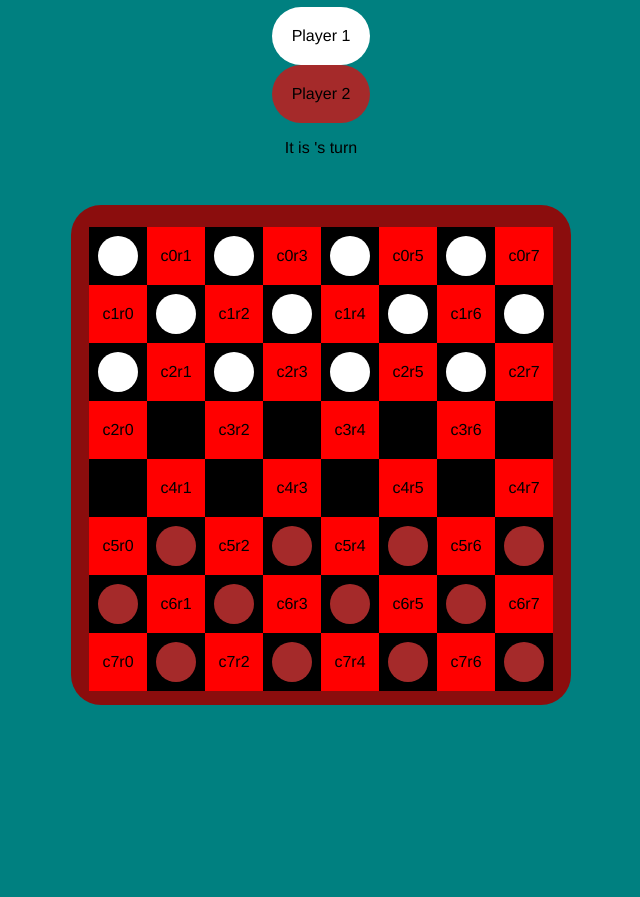
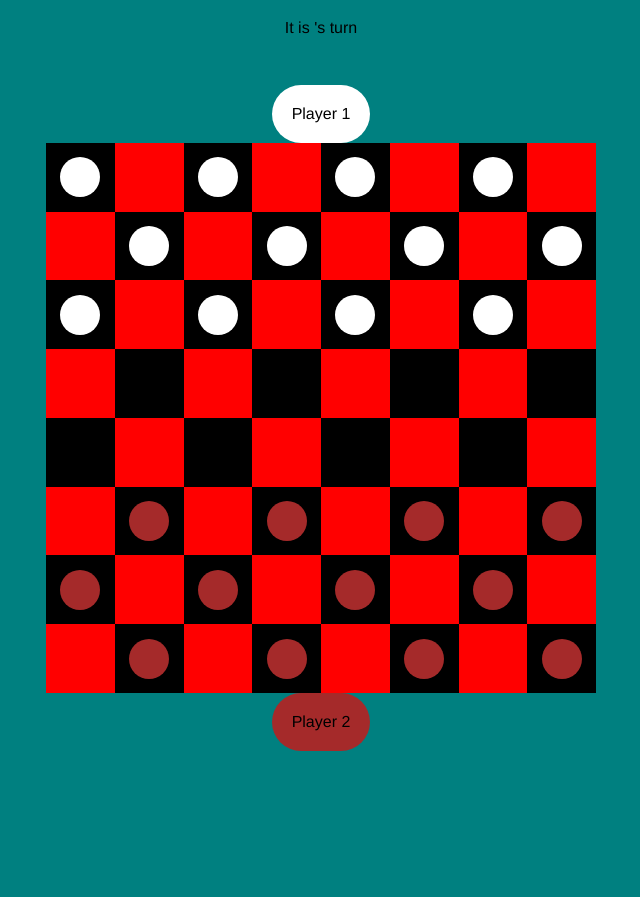
Before and after one commit to JackH-GA/Unit-1-project-Checkers, a plain HTML site: page index.html in a window 1280 px wide. Shown: the part 265-1162 px from the top of the page, without its empty margins (319-959 px from the left). Drawn offline with Linux system fonts and the light colour scheme.

Commit message:
defined constants in js

```diff
--- a/index.html
+++ b/index.html
@@ -8,124 +8,124 @@
         <script src="script.js"></script>
     </head>
     <body>
-    <h1 id="gameName">Checkers</h1>
-    <player1>Player 1</player1>
-    <player2>Player 2</player2>
+        <h1 class="gameName">Checkers</h1>
         <p>It is <span id="player"></span>'s turn</p>
         <p id="info-display"></p>
-    <checkBoard>
-        <div class="black" id="square">
-            <div class="p1Piece"></div>
+        <player1>Player 1</player1>
+        <div class="checkBoard">
+            <div class="black square" id="0">
+                <div class="p1Piece" draggable="true"></div>
             </div>
-        <div class="red" id="square">c0r1</div>
-        <div class="black" id="square">
-            <div class="p1Piece"></div>
+            <div class="red square" id="1"></div>
+            <div class="black square" id="2">
+                <div class="p1Piece" draggable="true"></div>
             </div>
-        <div class="red" id="square">c0r3</div>
-        <div class="black" id="square">
-            <div class="p1Piece"></div>
+            <div class="red square" id="3"></div>
+            <div class="black square" id="4">
+                <div class="p1Piece" draggable="true"></div>
             </div>
-        <div class="red" id="square">c0r5</div>
-        <div class="black" id="square">
-            <div class="p1Piece"></div>
+            <div class="red square" id="5"></div>
+            <div class="black square" id="6">
+                <div class="p1Piece" draggable="true"></div>
             </div>
-        <div class="red" id="square">c0r7</div>
-        <div class="red" id="square">c1r0</div>
-        <div class="black" id="square">
-            <div class="p1Piece"></div>
+            <div class="red square" id="7"></div>
+            <div class="red square" id="8"></div>
+            <div class="black square" id="9">
+                <div class="p1Piece" draggable="true"></div>
             </div>
-        <div class="red" id="square">c1r2</div>
-        <div class="black" id="square">
-            <div class="p1Piece"></div>
+            <div class="red square" id="10"></div>
+            <div class="black square" id="11">
+                <div class="p1Piece" draggable="true"></div>
             </div>
-        <div class="red" id="square">c1r4</div>
-        <div class="black" id="square">
-            <div class="p1Piece"></div>
+            <div class="red square" id="12"></div>
+            <div class="black square" id="13">
+                <div class="p1Piece" draggable="true"></div>
             </div>
-        <div class="red" id="square">c1r6</div>
-        <div class="black" id="square">
-            <div class="p1Piece"></div>
+            <div class="red square" id="14"></div>
+            <div class="black square" id="15">
+                <div class="p1Piece" draggable="true"></div>
             </div>
-        <div class="black" id="square">
-            <div class="p1Piece"></div>
+            <div class="black square" id="16">
+                <div class="p1Piece" draggable="true"></div>
             </div>
-        <div class="red" id="square">c2r1</div>
-        <div class="black" id="square">
-            <div class="p1Piece"></div>
+            <div class="red square" id="17"></div>
+            <div class="black square" id="18">
+                <div class="p1Piece" draggable="true"></div>
             </div>
-        <div class="red" id="square">c2r3</div>
-        <div class="black" id="square">
-            <div class="p1Piece"></div>
+            <div class="red square" id="19"></div>
+            <div class="black square" id="20">
+                <div class="p1Piece" draggable="true"></div>
             </div>
-        <div class="red" id="square">c2r5</div>
-        <div class="black" id="square">
-            <div class="p1Piece"></div>
+            <div class="red square" id="21"></div>
+            <div class="black square" id="22">
+                <div class="p1Piece" draggable="true"></div>
             </div>
-        <div class="red" id="square">c2r7</div>
-        <div class="red" id="square">c2r0</div>
-        <div class="black" id="square">c3r1</div>
-        <div class="red" id="square">c3r2</div>
-        <div class="black" id="square">c3r3</div>
-        <div class="red" id="square">c3r4</div>
-        <div class="black" id="square">c3r5</div>
-        <div class="red" id="square">c3r6</div>
-        <div class="black" id="square">c3r7</div>
-        <div class="black" id="square">c4r0</div>
-        <div class="red" id="square">c4r1</div>
-        <div class="black" id="square">c4r2</div>
-        <div class="red" id="square">c4r3</div>
-        <div class="black" id="square">c4r4</div>
-        <div class="red" id="square">c4r5</div>
-        <div class="black" id="square">c4r6</div>
-        <div class="red" id="square">c4r7</div>
-        <div class="red" id="square">c5r0</div>
-        <div class="black" id="square">
+            <div class="red square" id="23"></div>
+            <div class="red square" id="24"></div>
+            <div class="black square" id="25"></div>
+            <div class="red square" id="26"></div>
+            <div class="black square" id="27"></div>
+            <div class="red square" id="28"></div>
+            <div class="black square" id="29"></div>
+            <div class="red square" id="30"></div>
+            <div class="black square" id="31"></div>
+            <div class="black square" id="32"></div>
+            <div class="red square" id="33"></div>
+            <div class="black square" id="34"></div>
+            <div class="red square" id="35"></div>
+            <div class="black square" id="36"></div>
+            <div class="red square" id="37"></div>
+            <div class="black square" id="38"></div>
+            <div class="red square" id="39"></div>
+            <div class="red square" id="40"></div>
+            <div class="black square" id="41">
                 <div class="p2Piece"></div>
             </div>
-        <div class="red" id="square">c5r2</div>
-        <div class="black" id="square">
-            <div class="p2Piece"></div>
+            <div class="red square" id="42"></div>
+            <div class="black square" id="43">
+                <div class="p2Piece" draggable="true"></div>
             </div>
-        <div class="red" id="square">c5r4</div>
-        <div class="black" id="square">
-            <div class="p2Piece"></div>
+            <div class="red square" id="44"></div>
+            <div class="black square" id="45">
+                <div class="p2Piece" draggable="true"></div>
             </div>
-        <div class="red" id="square">c5r6</div>
-        <div class="black" id="square">
-            <div class="p2Piece"></div>
+            <div class="red square" id="46"></div>
+            <div class="black square" id="47">
+                <div class="p2Piece" draggable="true"></div>
             </div>
-        <div class="black" id="square">
-            <div class="p2Piece"></div>
+            <div class="black square" id="48">
+                <div class="p2Piece" draggable="true"></div>
             </div>
-        <div class="red" id="square">c6r1</div>
-        <div class="black" id="square">
-            <div class="p2Piece"></div>
+            <div class="red square" id="49"></div>
+            <div class="black square" id="50">
+                <div class="p2Piece" draggable="true"></div>
             </div>
-        <div class="red" id="square">c6r3</div>
-        <div class="black" id="square">
-            <div class="p2Piece"></div>
+            <div class="red square" id="51"></div>
+            <div class="black square" id="52">
+                <div class="p2Piece" draggable="true"></div>
             </div>
-        <div class="red" id="square">c6r5</div>
-        <div class="black" id="square">
-            <div class="p2Piece"></div>
+            <div class="red square" id="53"></div>
+            <div class="black square" id="54">
+                <div class="p2Piece" draggable="true"></div>
             </div>
-        <div class="red" id="square">c6r7</div>
-        <div class="red" id="square">c7r0</div>
-        <div class="black" id="square">
-            <div class="p2Piece"></div>
+            <div class="red square" id="55"></div>
+            <div class="red square" id="56"></div>
+            <div class="black square" id="57">
+                <div class="p2Piece" draggable="true"></div>
             </div>
-        <div class="red" id="square">c7r2</div>
-        <div class="black" id="square">
-            <div class="p2Piece"></div>
+            <div class="red square" id="58"></div>
+            <div class="black square" id="59">
+                <div class="p2Piece" draggable="true"></div>
             </div>
-        <div class="red" id="square">c7r4</div>
-        <div class="black" id="square">
-            <div class="p2Piece"></div>
+            <div class="red square" id="60"></div>
+            <div class="black square" id="61">
+                <div class="p2Piece" draggable="true"></div>
             </div>
-        <div class="red" id="square">c7r6</div>
-        <div class="black" id="square">
-            <div class="p2Piece"></div>
+            <div class="red square" id="62"></div>
+            <div class="black square" id="63">
+                <div class="p2Piece" draggable="true"></div>
             </div>
-    </chessboard>
+        </div>
+        <player2>Player 2</player2>
 </body>
 </html>
--- a/script.js
+++ b/script.js
@@ -1,19 +1,43 @@
 console.log('script is running')
-const checkBoard = document.querySelector("#checkBoard")
+// these constants will be used for
+const checkBoard = document.getElementsByClassName("checkBoard")
+    // console.log(checkBoard)
 const playerDisplay = document.querySelector("#player")
 const infoDisplay = document.querySelector("#info-display")
 
-let checkArr = [
-    [c0r0, c1r0, c2r0, c3r0, c4r0, c5r0, c6r0, c7r0]
-    [c0r1, c1r1, c2r1, c3r1, c4r1, c5r1, c6r1, c7r1]
-    [c0r2, c1r2, c2r2, c3r2, c4r2, c5r2, c6r2, c7r2]
-    [c0r3, c1r3, c2r3, c3r3, c4r3, c5r3, c6r3, c7r3]
-    [c0r4, c1r4, c2r4, c3r4, c4r4, c5r4, c6r4, c7r4]
-    [c0r5, c1r5, c2r5, c3r5, c4r5, c5r5, c6r5, c7r5]
-    [c0r6, c1r6, c2r6, c3r6, c4r6, c5r6, c6r6, c7r6]
-    [c0r7, c1r7, c2r7, c3r7, c4r7, c5r7, c6r7, c7r7]
-]
+//these constants below allow me to have access to the divs i created in html in this js//
+//I want to be able to access the id of each element within the allSquares array so that I can drag an element to a new div and have it change its location to the new id//
+const p2Pieces = document.getElementsByClassName("p2Piece")
+    console.log(p2Pieces)
+// this const contains an array of player twos pieces
+const p1Pieces = document.getElementsByClassName("p1Piece")
+console.log(p1Pieces)
+// this const contains an array of player ones pieces
+const allSquares = document.getElementsByClassName("square")
+    console.log(allSquares)
+//this const contains all the 64 squares of the gameboard and their child elements (player pieces)
 
-function createPiece() {
+// function drag() {
+//     allSquares.forEach(square => {
+//         square.addEventListener('dragpiecestart', dragPieceStart)
+//     })
+// }
 
-}
+
+// function dragPieceStart(e) {
+//     startPieceId = e.target.getAttribute('square-id')
+//     dragElement = e.target
+//     console.log(e)
+// }
+
+
+
+
+
+//  A move consists of moving a piece diagonally to an adjacent unoccupied square.
+//  If the adjacent square contains an opponent's piece,
+//  and the square immediately beyond it is vacant,
+//  the piece may be captured (and removed from the game) by jumping over it.//
+
+//////***********pseudocode***********/////////
+//create a function that allows me to iterate board positions and ids into an array
--- a/style.css
+++ b/style.css
@@ -4,9 +4,8 @@
 
 body {
     margin: 0;
-    padding: 15%;
+    padding: 10%;
     font-family: Helvetica;
-    /* height: 100vh; */
     background-color: teal;
     display: flex;
     justify-content: center;
@@ -20,12 +19,51 @@ body {
     player2
 }
 
-#gameName {
-    display: grid;
+.gameName {
+    display: flex;
     flex-direction: center;
     justify-content: center;
     background-color: rgb(194, 46, 16);
     grid-area: h1;
+    border-radius: 35%;
+    padding: 30px;
+}
+
+.checkBoard {
+    height: 550px;
+    width: 550px;
+    border-radius: 30px;
+    border-color: rgb(114, 26, 26);
+    display: inline-grid;
+    /* justify-content: center; */
+    /* align-items: center; */
+    grid-template-columns: repeat(8, 1fr);
+    grid-template-rows: repeat(8, 1fr);
+    background-color: rgb(139, 13, 13);
+    grid-area: checkBoard;
+}
+
+.square {
+    height: 100%;
+    width: 100%;
+    /* color: red; */
+    /* display: grid; */
+    display: flex;
+    justify-content: center;
+    align-items: center;
+    /* margin: 0%;
+    padding: 0%;
+    border-spacing: 0%; */
+
+    /* grid-area:
+c0r0, c1r0, c2r0, c3r0, c4r0, c5r0, c6r0, c7r0,
+c0r1, c1r1, c2r1, c3r1, c4r1, c5r1, c6r1, c7r1,
+c0r2, c1r2, c2r2, c3r2, c4r2, c5r2, c6r2, c7r2,
+c0r3, c1r3, c2r3, c3r3, c4r3, c5r3, c6r3, c7r3,
+c0r4, c1r4, c2r4, c3r4, c4r4, c5r4, c6r4, c7r4,
+c0r5, c1r5, c2r5, c3r5, c4r5, c5r5, c6r5, c7r5,
+c0r6, c1r6, c2r6, c3r6, c4r6, c5r6, c6r6, c7r6,
+c0r7, c1r7, c2r7, c3r7, c4r7, c5r7, c6r7, c7r7   */
 }
 
 player1 {
@@ -38,7 +76,9 @@ player1 {
     background-color: white;
     border-radius: 50px;
 
+
 }
+
 
 player2{
     display: grid;
@@ -50,39 +90,6 @@ player2{
     border-radius: 50px;
 }
 
-checkBoard {
-    height: 500px;
-    width: 500px;
-    border-radius: 30px;
-    border-color: rgb(114, 26, 26);
-    padding: 2.5%;
-    display: grid;
-    justify-content: center;
-    align-items: center;
-    grid-template-columns: repeat(8, 1fr);
-    grid-template-rows: repeat(8, 1fr);
-    background-color: rgb(139, 13, 13);
-    grid-area: checkBoard;
-}
-
-checkBoard #square {
-    height: 58px;
-    width: 58px;
-    /* color: red; */
-    display: grid;
-    display: flex;
-    justify-content: center;
-    align-items: center;
-    grid-area:
-c0r0, c1r0, c2r0, c3r0, c4r0, c5r0, c6r0, c7r0,
-c0r1, c1r1, c2r1, c3r1, c4r1, c5r1, c6r1, c7r1,
-c0r2, c1r2, c2r2, c3r2, c4r2, c5r2, c6r2, c7r2,
-c0r3, c1r3, c2r3, c3r3, c4r3, c5r3, c6r3, c7r3,
-c0r4, c1r4, c2r4, c3r4, c4r4, c5r4, c6r4, c7r4,
-c0r5, c1r5, c2r5, c3r5, c4r5, c5r5, c6r5, c7r5,
-c0r6, c1r6, c2r6, c3r6, c4r6, c5r6, c6r6, c7r6,
-c0r7, c1r7, c2r7, c3r7, c4r7, c5r7, c6r7, c7r7
-}
 
 .red {
     background-color: red;
@@ -109,5 +116,4 @@ c0r7, c1r7, c2r7, c3r7, c4r7, c5r7, c6r7, c7r7
     align-items: center;
     height: 40px;
     width: 40px;
-
 }
```
Lines whose indentation alone changed are shown as unchanged.
